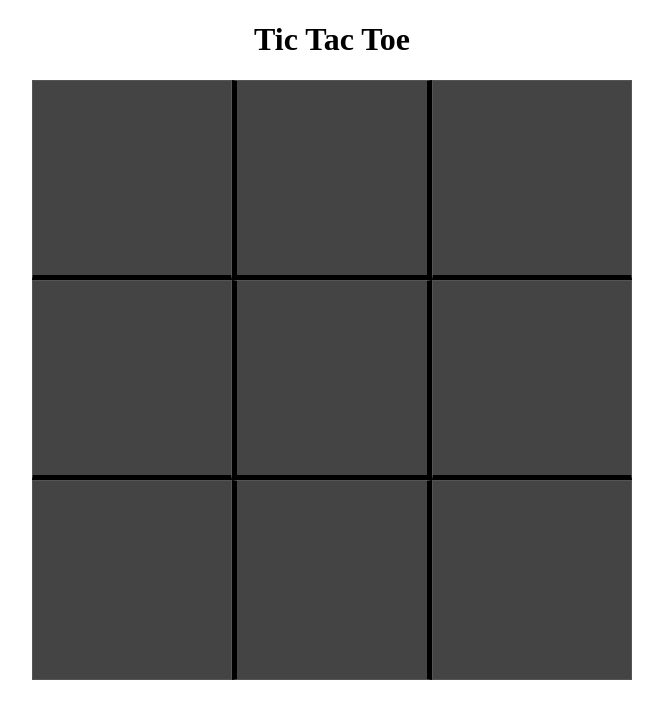
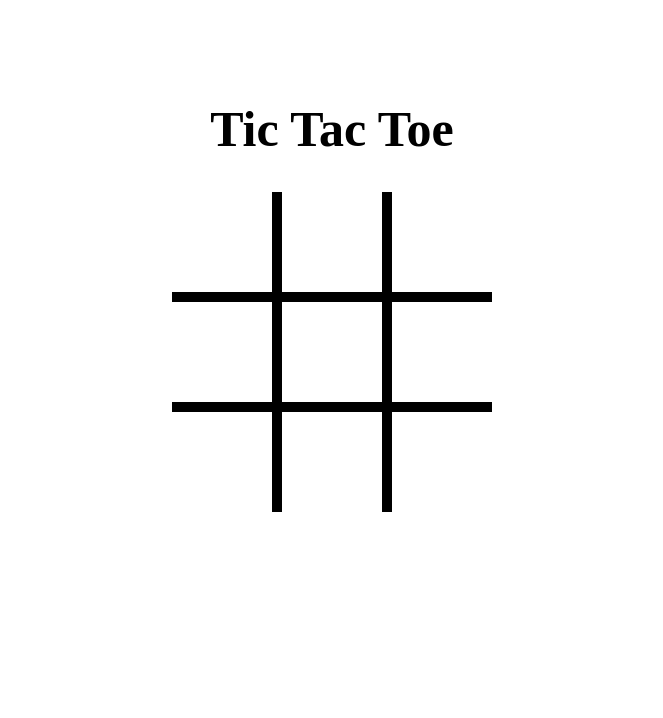
Before and after one commit to jpreslov/tictactoe, a plain HTML site: page index.html in a window 1280 px wide. Shown: the whole page, without its empty margins (308-971 px from the left). Drawn offline with Linux system fonts and the light colour scheme; a web font is replaced by a local one.

Commit message:
Add files via upload

```diff
--- a/app.js
+++ b/app.js
@@ -1,33 +1,77 @@
+
+
+// const ticTacToeGame = new TicTacToeGame();
+// ticTacToeGame.start();
+
+// function TicTacToeGame() {
+//     const board = new Board();
+//     const humanPlayer = new HumanPlayer(board);
+
+
+//     const computerPlayer = new ComputerPlayer(board);
+//     let turn = 0;
+
+//     this.start = function () {
+//         const config = {childList: true};
+//         const observer = new MutationObserver(()=> takeTurn());
+//         board.positions.forEach((el) => observer.observe(el, config));
+//         takeTurn();
+
+//     }
+
+//     function takeTurn() {
+
+//         if (turn % 2 === 0) {
+//             humanPlayer.takeTurn();
+//         } else {
+//             computerPlayer.takeTurn()                        //"coding with Kris" video
+//         }
+//         }
+
+//        turn++;
+//     }
+
+
+// function Board() {
+//     this.positions = Array.from(document.querySelectorAll('.col'));
+
+// }
+
+// function HumanPlayer(board) {
+// this.takeTurn = function() {
+//     board.positions
+//     .forEach(el=> el.addEventListener('click', handleTurnTaken));
+
+// }
+
+//     function handleTurnTaken(event) {
+//         event.target.innerText = 'X';
+//     }
+// }
+
+// function ComputerPlayer(board) {
+//     this.takeTurn = function() {
+
+//     }
+// }
+
+
+let boxes = document.getElementsByClassName('col');
+
+for(let item of boxes) {
+
+    // console.log(item.id);
+
+    item.addEventListener ('click', function() {            //logs which box was clicked
+        console.log(item.id)
+    })
+  }
+
+
 
 const winners = [
-    [1, 2, 3], [2, 5, 8],
-    [3, 6, 9], [1, 5, 9],           //Winning combos
-    [4, 5, 6], [7, 8, 9],
-    [3, 5, 7], [1, 4, 7]
+    [0, 1, 2], [3, 4, 5],
+    [2, 5, 8], [0, 4, 8],                                   //Winning combos
+    [3, 4, 5], [6, 7, 8],
+    [2, 4, 6], [0, 3, 6]
 ]
-
-const grid = () => Array.from(document.getElementsByClassName('q'));
-const qNumId = () => Number.parseInt(qE1.id.replace('q', ''));
-const emptyQs = () => grid().filter(_qE1 => _qE1.innertext === '');
-const allSame = (arr) => arr.every(_qE1 => _qE1.innertext === arr[0].innerText && _qE1.innerText !== '');
-
-const takeTurn = (index, letter) => grid()[index].innerText = letter;
-const opponentChoice = () => 0;
-
-const opponentTurn = () => {
-    disableListeners();
-    setTimeout(() => {
-        takeTurn(opponentChoice(), 'o');
-        enableListeners();
-    }, 1000);
-}
-
-const clickFn = (event) => {
-    takeTurn(qNumId(event.target), 'x');
-    opponentTurn();
-}
-
-const enableListeners = () => grid().forEach(_qE1 => _qE1.addEventListener('click', clickFn));
-const disableListeners = () => grid().forEach(_qE1.removeEventListener('click', clickFn));
-
-enableListeners();
--- a/index.html
+++ b/index.html
@@ -5,26 +5,41 @@
     <meta charset="UTF-8">
     <meta name="viewport" content="width=device-width, initial-scale=1.0">
     <meta http-equiv="X-UA-Compatible" content="ie=edge">
-    <title>Tic Tac Toe</title>
+    <link rel="stylesheet" href="style.css">
 </head>
-<h1>Tic Tac Toe</h1>
+
+
 
 <body>
+   <div class="container">
+        <h1>Tic Tac Toe</h1>
+        <div class="row border-b">
+            <div id="0" class="col border-r"></div>
+            <div id="1" class="col border-r"></div>
+            <div id = "2" class="col"></div>
+
+
+        </div>
+
+        <div  class="row border-b">
+            <div id="3" class="col border-r"></div>
+            <div id="4" class="col border-r"></div>
+            <div id="5" class="col"></div>
+
+
+        </div>
+
+        <div class="row">
+            <div id="6" class="col border-r"></div>
+            <div id="7" class="col border-r"></div>
+            <div id="8" class="col"></div>
+
+
+        </div>
+
+    </div>
     <script src="app.js"></script>
-    <link rel="stylesheet" href="style.css">
 
-    <div class="game-board">
-
-        <div class="q" id="q0"></div>
-        <div class="q" id="q1"></div>
-        <div class="q" id="q2"></div>
-        <div class="q" id="q3"></div>
-        <div class="q" id="q4"></div>
-        <div class="q" id="q5"></div>
-        <div class="q" id="q6"></div>
-        <div class="q" id="q7"></div>
-        <div class="q" id="q8"></div>
-    </div>
 
 </body>
 
--- a/style.css
+++ b/style.css
@@ -1,51 +1,41 @@
-@import url('https://fonts.googleapis.com/css?family=Gayathri&display=swap');
-* {
-    box-sizing: border-box;
-}
 
-.game-board {
-    display: grid;
-    grid-template-rows: 200px 200px 200px;
-    grid-template-columns: 200px 200px 200px;
-    justify-content: center;
+
+.container {
+    cursor: pointer;
+    width: 320px;
+    height: 320px;
+    margin: auto;
+    margin-top: 100px;
+
 }
 
 h1 {
     text-align: center;
+    font-size: 50px;
 }
 
-// for some css stylings
+.row {
 
-body {
-  display: flex;
-  justify-content: center;
-}
-.q {
-    font-family: 'Gayathri', sans-serif;
-    font-size: 100px;
-  background-color: #444;
-  border: 1px solid #555;
-  display: flex;
-  align-items: center;
-  text-align: center;
-  justify-content: center;
-  color: #AAA;
-  cursor: pointer;
+    height: 100px;
 }
 
-.q:hover {
-    background-color: rgb(36, 94, 94)
+.col {
+    height: 100px;
+    width: 100px;
+    float: left;
+    font-size: 100px;
+    text-align: center;
+    line-height: 100px;
 }
 
-#q0, #q1, #q2, #q3, #q4, #q5 {
-    border-bottom: 5px solid black;
+.col:hover {
+    background-color: aquamarine;
+    transition: .2s;
+}
+.border-b {
+    border-bottom: 10px solid black;
 }
 
-#q1, #q4, #q7 {
-    border-left: 5px solid black;
-    border-right: 5px solid black;
+.border-r {
+    border-right: 10px solid black;
 }
-
-.winner {
-    color: whitesmoke
-}
```
